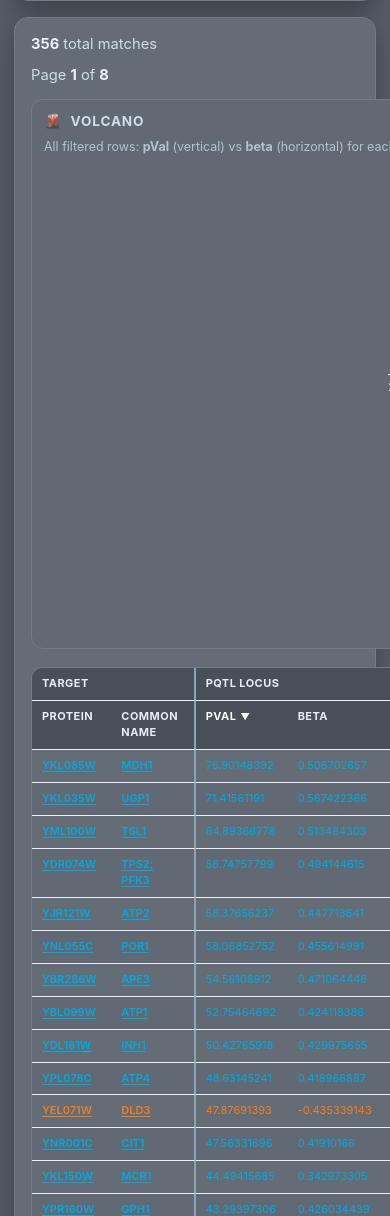
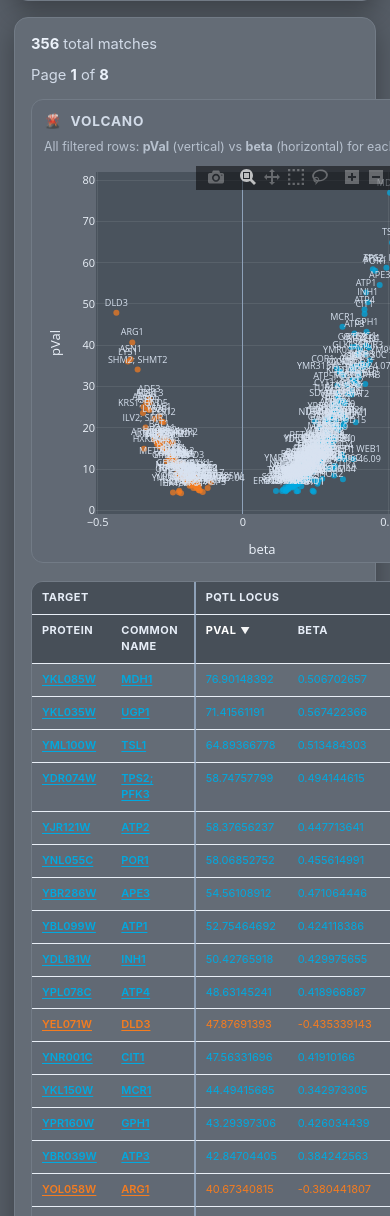
Before and after one commit to cjakobson/qtl-atlas, a FastAPI app: a page that uses app/templates/index.html in a window 390 px wide; the page is wider, and only the part inside the window is pictured. Shown: the part 538-1754 px from the top of that part. Run offline with FastAPI, Linux system fonts and the light colour scheme; some libraries are stand-ins or nearby versions.

Commit message:
fix width behavior on mobile

```diff
--- a/app/templates/index.html
+++ b/app/templates/index.html
@@ -142,12 +142,18 @@
     }
     .meta strong { color: var(--text); }
 
+    .results-table-panel {
+      width: 100%;
+      max-width: 1240px;
+    }
+
     .table-wrap {
       border: 1px solid var(--line);
       border-radius: 12px;
       overflow: auto;
       max-height: 72vh;
       background: #616974;
+      width: 100%;
     }
     table {
       width: 100%;
@@ -355,6 +361,8 @@
       position: sticky;
       top: 12px;
       min-height: 200px;
+      width: 100%;
+      max-width: 420px;
     }
     .volcano-panel h3 {
       margin: 0 0 8px;
@@ -375,9 +383,10 @@
     }
     .volcano-plot-frame {
       position: relative;
-      width: min(100%, 65vh, 480px);
+      width: 100%;
       aspect-ratio: 1 / 1;
-      margin: 0 auto;
+      max-width: 420px;
+      margin: 0;
     }
     #volcano-plot {
       position: absolute;
@@ -404,6 +413,14 @@
       .volcano-panel {
         position: relative;
         top: auto;
+      }
+      .results-table-panel {
+        max-width: 100%;
+      }
+      .volcano-plot-frame {
+        width: 100%;
+        max-width: 100%;
+        margin: 0;
       }
     }
   </style>
```
